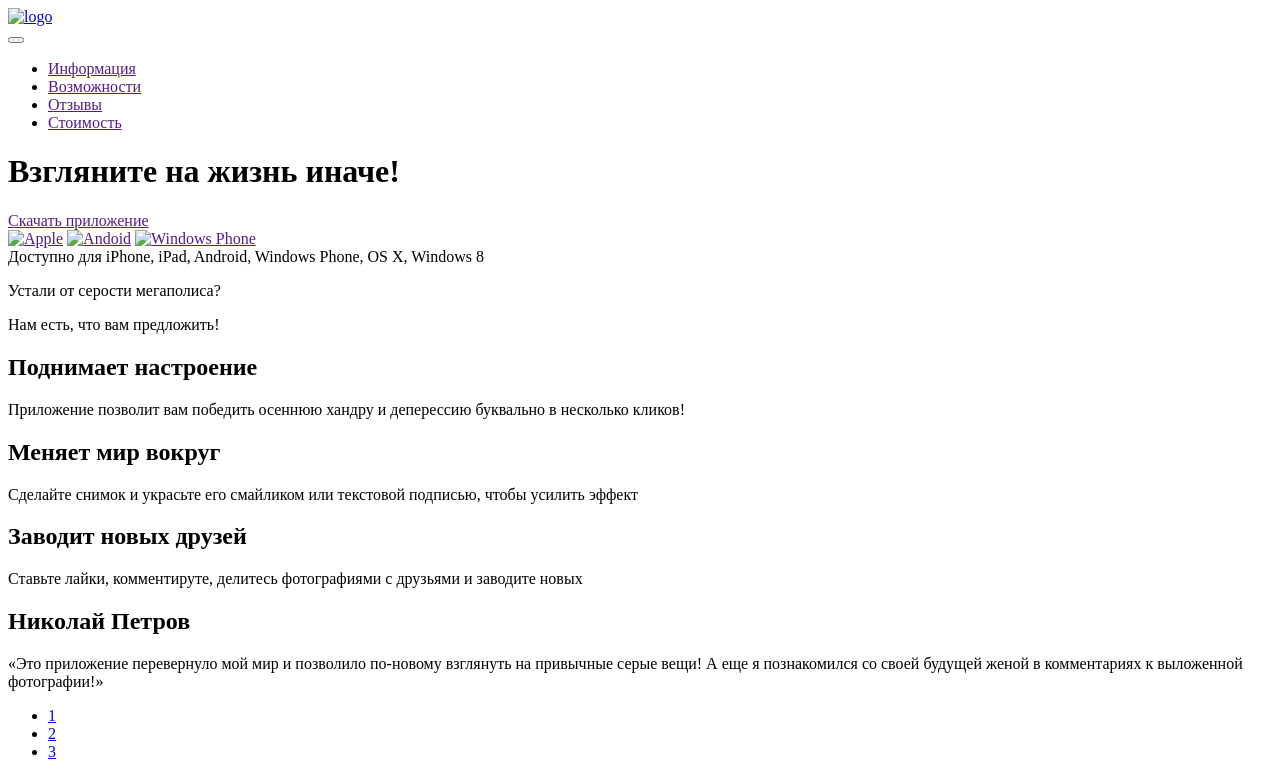
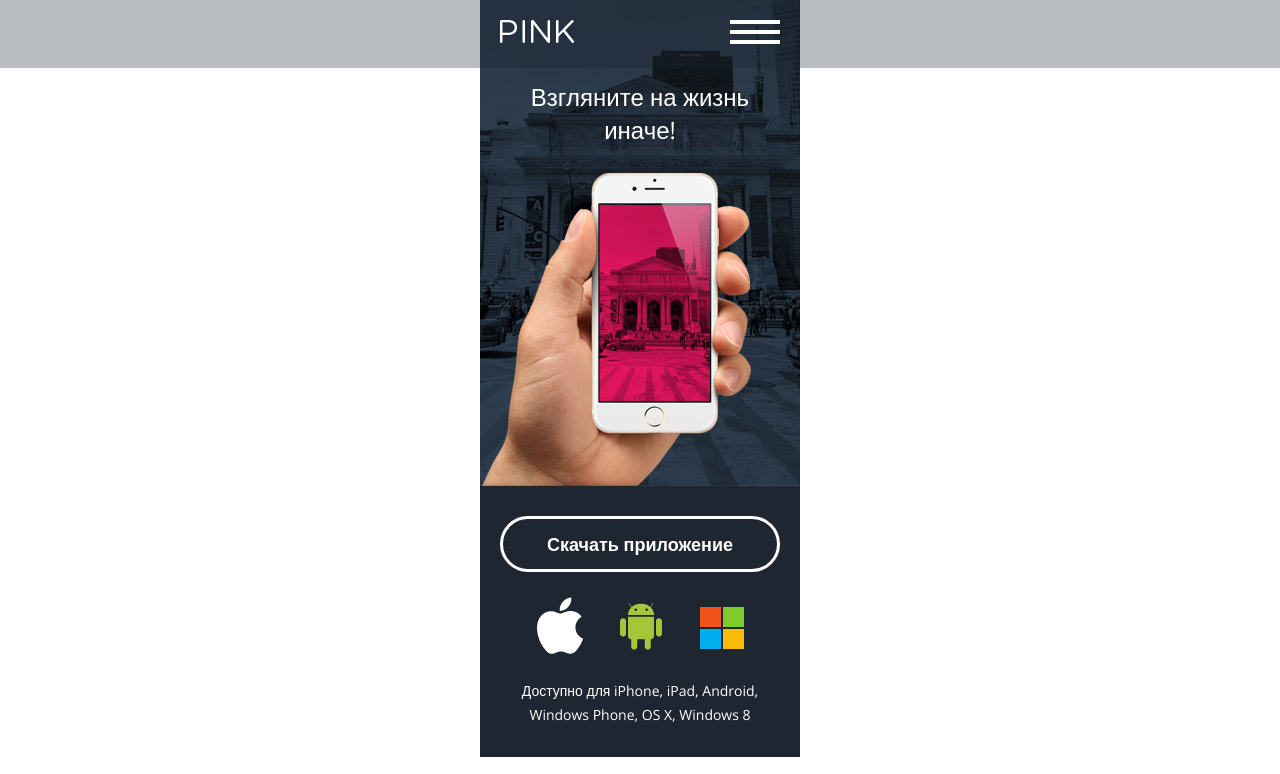
Before and after one commit to DiasNurdicanov/63990-pink, a website: page index.html in a window 1280 px wide. Shown: the top 774 px of the page. Drawn offline with nearby package versions, Linux system fonts and the light colour scheme; files that its build step writes are made by us from their sources.

Commit message:
Верстка главной(половина)

```diff
--- a/blog.html
+++ b/blog.html
@@ -4,7 +4,8 @@
 <head>
   <meta charset="utf-8">
   <title>HTML Academy: pink</title>
-  <!-- <link rel="stylesheet" href="css/style.css"> -->
+  <link href='http://fonts.googleapis.com/css?family=Open+Sans:400,300,600,700&subset=latin,cyrillic-ext' rel='stylesheet' type='text/css'>
+  <link rel="stylesheet" href="css/style.css">
 </head>
 <body>
 	<header class="page-header">
--- a/index.html
+++ b/index.html
@@ -4,11 +4,14 @@
 <head>
   <meta charset="utf-8">
   <title>HTML Academy: pink</title>
-  <!-- <link rel="stylesheet" href="css/style.css"> -->
+  <link href='http://fonts.googleapis.com/css?family=Open+Sans:400,300,600,700&subset=latin,cyrillic-ext' rel='stylesheet' type='text/css'>
+  <link rel="stylesheet" href="css/style.css">
 </head>
 
 <body>
 	<header class="page-header">
+		<div class="wrapper-center">
+			<div class="page-header-wrap">
 				<div class="logo">
 					<a class="logo__link" href="index.html">
 						<img src="img/logo.png" class="logo__img" alt="logo">
@@ -23,16 +26,19 @@
 						<li class="mobile-menu__item"><a class="mobile-menu__link" href="">Стоимость</a></li>
 					</ul>
 				</div>
+			</div>
+		</div>
 	</header>
 
+	<div class="wrapper-center">
 		<div class="promo">
-		<h1>Взгляните на жизнь иначе!</h1>
+			<h1 class="page-title page-title--big">Взгляните на жизнь иначе!</h1>
 			<div class="mobile-app">
-			<a href="" class="mobile-app__link">Скачать приложение</a>
+				<a href="" class="mobile-app__link-down">Скачать приложение</a>
 				<div class="mobile-app__logos">
-				<a class="mobile-app__link" href=""><img class="mobile-app__img" src="" alt="Apple"></a>
-				<a class="mobile-app__link" href=""><img class="mobile-app__img" src="" alt="Andoid"></a>
-				<a class="mobile-app__link" href=""><img class="mobile-app__img" src="" alt="Windows Phone"></a>
+					<a class="mobile-app__link" href=""><img class="mobile-app__img" src="img/app_apple.png" alt="Apple"></a>
+					<a class="mobile-app__link" href=""><img class="mobile-app__img" src="img/app_android.png" alt="Andoid"></a>
+					<a class="mobile-app__link" href=""><img class="mobile-app__img" src="img/app_win.png" alt="Windows Phone"></a>
 				</div>
 				<div class="mobile-app__info">
 					Доступно для iPhone, iPad, Android, Windows Phone, OS X, Windows 8
@@ -87,8 +93,10 @@
 				</div>
 			</div>
 		</div>
+	</div>
 
 	<footer class="page-footer">
+		<div class="wrapper-center">
 			<p class="page-footer__title">Остались вопросы? Свяжитесь с нами!</p>
 			<section class="contacts">
 				<h2 class="contacts__title">Звоните</h2>
@@ -98,6 +106,7 @@
 				<h2 class="contacts__title">Приежайте в гости</h2>
 				<p class="contacts__text">ул. Большая Конюшенная, 19/8</p>
 			</section>
+		</div>
 	</footer>
   <!-- <script src="js/script.js"></script> -->
 
--- /dev/null
+++ b/less/style.less
@@ -0,0 +1,143 @@
+@font-family:'Open Sans', sans-serif;
+
+.font(@font-size:16px; @font-weight:normal; @text-color: black; @line-height:14px; @text-align:left;){
+	font-size: @font-size;
+	font-weight: @font-weight;
+	color: @text-color;
+	line-height: @line-height;
+	text-align: @text-align;
+}
+
+body{
+	padding:0;
+	margin:0;
+	font-family: @font-family;
+}
+
+.wrapper-center{
+	width:320px;
+	margin:0 auto;
+}
+.page-header{
+	background-color: rgba(28,37,47,.3);
+	position: absolute;
+	top:0;
+	width:100%;
+	z-index: 1;
+}
+.page-header-wrap{
+	padding: 20px;
+	position: relative;
+}
+.logo, .open-menu-btn{
+	display: inline-block;
+	vertical-align: top;
+}
+.open-menu-btn{
+	background: url('../img/open-menu-btn.png');
+	border: none;
+	width: 50px;
+	height: 24px;
+	position: absolute;
+	right:20px;
+}
+.mobile-menu{
+	background: #283645;
+	position: absolute;
+	left: 0;
+	top:67px;
+	width:100%;
+	display: none;
+
+	&__list{
+		padding: 0;
+		margin: 0;
+		list-style: none;
+	}
+
+	&__item{
+		border-top: 1px solid #000101;
+		box-shadow: inset 0 1px 0 #485461;
+		text-align: center;
+	}
+	&__link{
+		.font(18px;700;white;32px;);
+		display: block;
+		padding: 15px 0;
+		text-decoration: none;
+	}
+}
+.page-title{
+	.font(24px;300;white;auto;center);
+	margin: 0;
+	background: url("../img/bg_header.jpg") no-repeat;
+	padding: 20px;
+	padding-top: 80px;
+
+	&--big{
+		height:486px;
+		box-sizing: border-box;
+	}
+}
+.mobile-app{
+	background: #1d2631;
+	padding: 30px 20px;
+
+	&__logos{
+		font-size: 0;
+		padding-left: 37px;
+		margin: 25px 0;
+	}
+	&__link-down{
+		.font(18px;700;white;20px;center;);
+
+		display: block;
+		border: 3px solid white;
+		border-radius: 30px;
+		padding: 15px 0;
+		text-decoration: none;
+	}
+	&__link{
+		display: inline-block;
+		vertical-align: top;
+		margin-right: 35px;
+		height: 57px;
+		width: 46px;
+	}
+	&__info{
+		.font(14px;300;white;24px;center;)
+	}
+}
+.information{
+	position: relative;
+	padding-bottom: 20px;
+	margin-bottom: 20px;
+
+	&:after{
+		content: '';
+		display: block;
+		width: 100%;
+		height: 30px;
+		transform: skewY(-5deg);
+		background: #f2f2f2;
+		position: absolute;
+		bottom: -35px;
+		z-index: -1;
+	}
+	&__text{
+		.font(24px; 300; #283645; auto; center;);
+	}
+}
+.features{
+	background: #f2f2f2;
+	padding: 20px;
+	padding-top: 25px;
+}
+.features-item{
+	&__title{
+		.font(18px; 700; black; 24px; center;)
+	}
+	&__text{
+		.font(14px;400;#283645;24px;center;)
+	}
+}
```
Also changed, not shown: post.html (+1 -1 lines), img/app_android.png (added), img/app_apple.png (added), img/app_win.png (added), img/bg_header.jpg (added), img/logo.png (added), img/open-menu-btn.png (added). Lines whose indentation alone changed are shown as unchanged.
